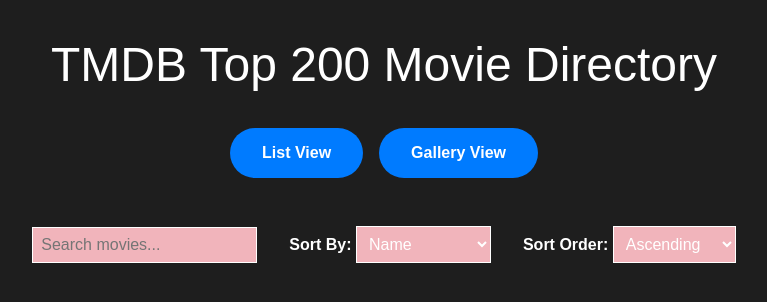
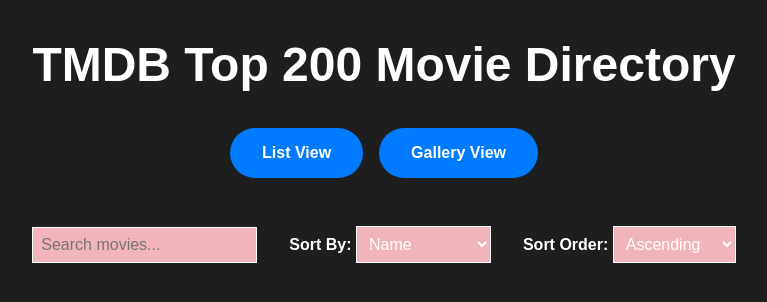
Before and after one commit to yhuang0701/TMDB-Top-Movies, a React (Create React App) app: page / in a window 1280 px wide. Shown: the top 302 px of the page, without its empty margins (256-1023 px from the left). Built offline with nearby package versions, Linux system fonts and the light colour scheme; no server answers.

Commit message:
Update title font weight

```diff
--- a/src/components/header/Header.css
+++ b/src/components/header/Header.css
@@ -8,7 +8,7 @@
 
 #header h2 {
   font-size: 3rem;
-  font-weight: 400;
+  font-weight: bold;
 }
 
 .nav-buttons {
```
